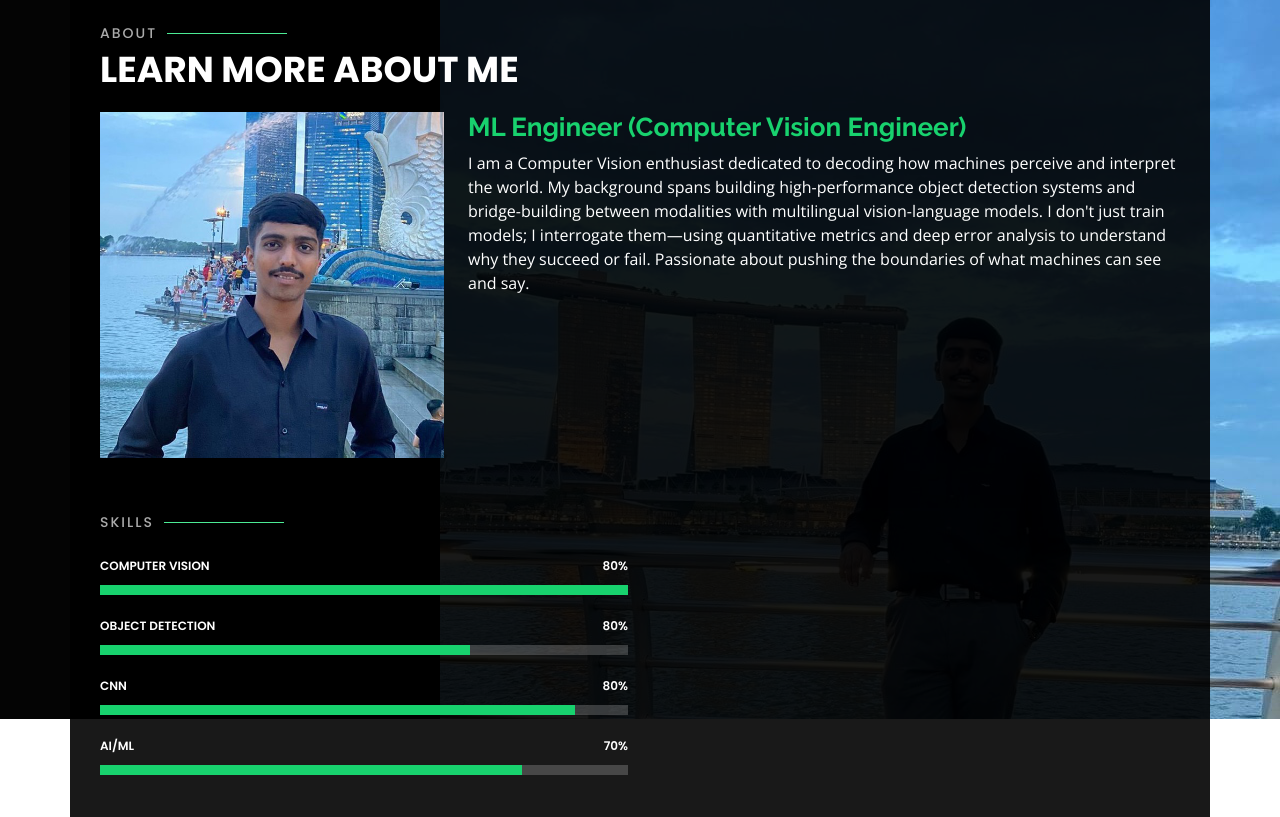
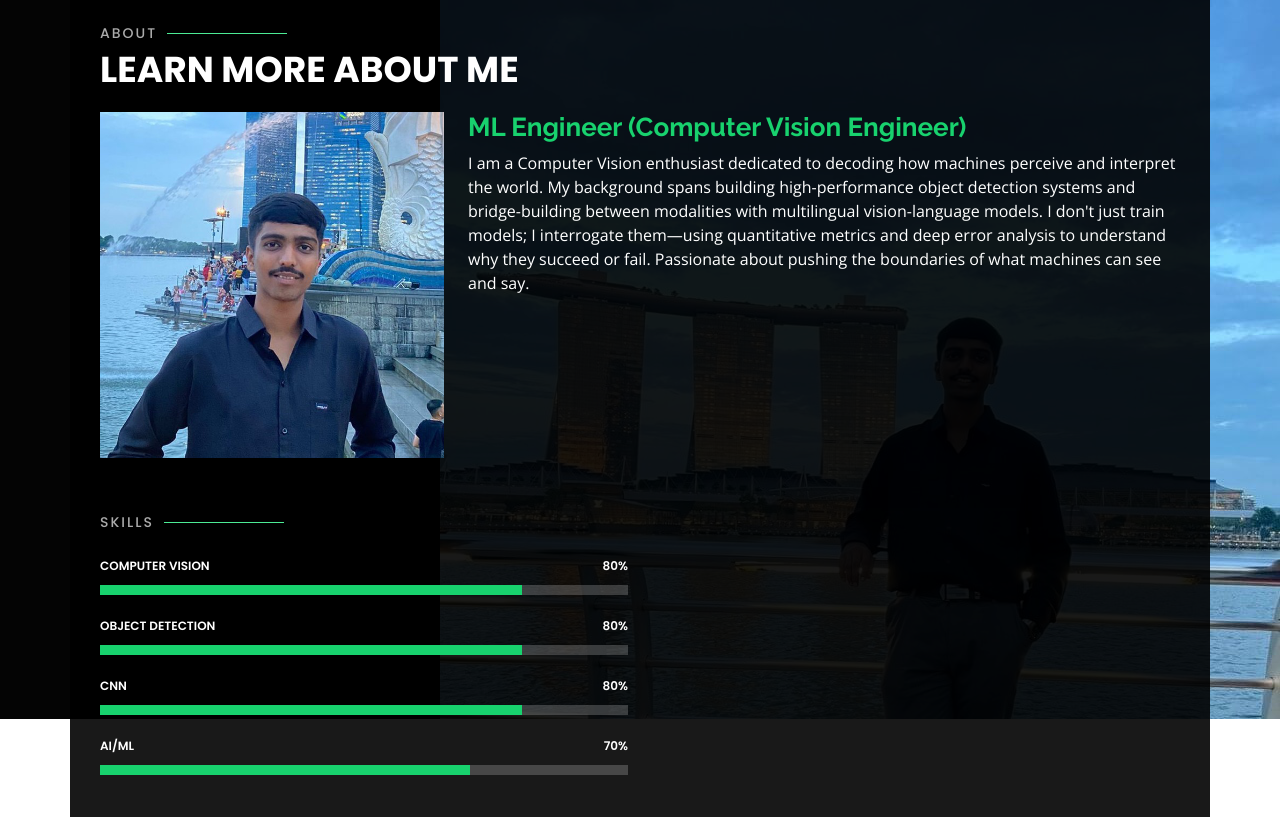
Before and after one commit to Viraj-Ajani/Portfolio, a Flask app: page /about in a window 1280 px wide. Shown: the part 81-898 px from the top of the page. Run offline with Flask 3, Linux system fonts and the light colour scheme; some libraries are stand-ins or nearby versions.

Commit message:
Updated about.html

```diff
--- a/templates/about.html
+++ b/templates/about.html
@@ -54,28 +54,28 @@
                   <div class="progress">
                     <span class="skill"> Computer Vision <i class="val">80%</i></span>
                     <div class="progress-bar-wrap">
-                      <div class="progress-bar" role="progressbar" aria-valuenow="80" aria-valuemin="0" aria-valuemax="100" style="width: 100%;"></div>
+                      <div class="progress-bar" role="progressbar" aria-valuenow="80" aria-valuemin="0" aria-valuemax="100" style="width: 80%;"></div>
                     </div>
                   </div>
 
                   <div class="progress">
                     <span class="skill"> Object Detection <i class="val">80%</i></span>
                     <div class="progress-bar-wrap">
-                      <div class="progress-bar" role="progressbar" aria-valuenow="80" aria-valuemin="0" aria-valuemax="100" style="width: 70%;"></div>
+                      <div class="progress-bar" role="progressbar" aria-valuenow="80" aria-valuemin="0" aria-valuemax="100" style="width: 80%;"></div>
                     </div>
                   </div>
 
                   <div class="progress">
                     <span class="skill"> CNN <i class="val">80%</i></span>
                     <div class="progress-bar-wrap">
-                      <div class="progress-bar" role="progressbar" aria-valuenow="80" aria-valuemin="0" aria-valuemax="100" style="width: 90%;"></div>
+                      <div class="progress-bar" role="progressbar" aria-valuenow="80" aria-valuemin="0" aria-valuemax="100" style="width: 80%;"></div>
                     </div>
                   </div>
 
                   <div class="progress">
                     <span class="skill"> AI/ML <i class="val">70%</i></span>
                     <div class="progress-bar-wrap">
-                      <div class="progress-bar" role="progressbar" aria-valuenow="70" aria-valuemin="0" aria-valuemax="100" style="width: 80%;"></div>
+                      <div class="progress-bar" role="progressbar" aria-valuenow="70" aria-valuemin="0" aria-valuemax="100" style="width: 70%;"></div>
                     </div>
                   </div>
 
```
